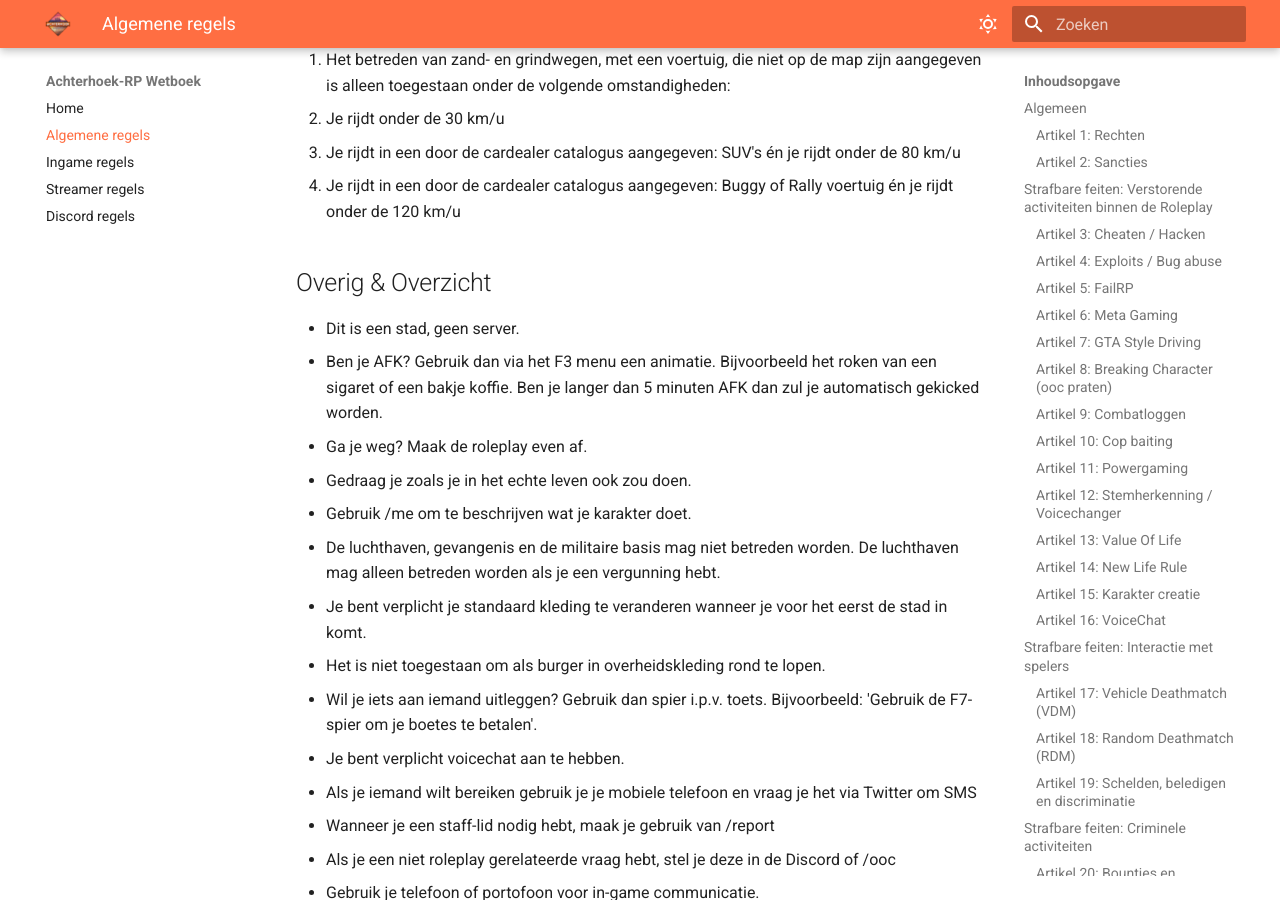
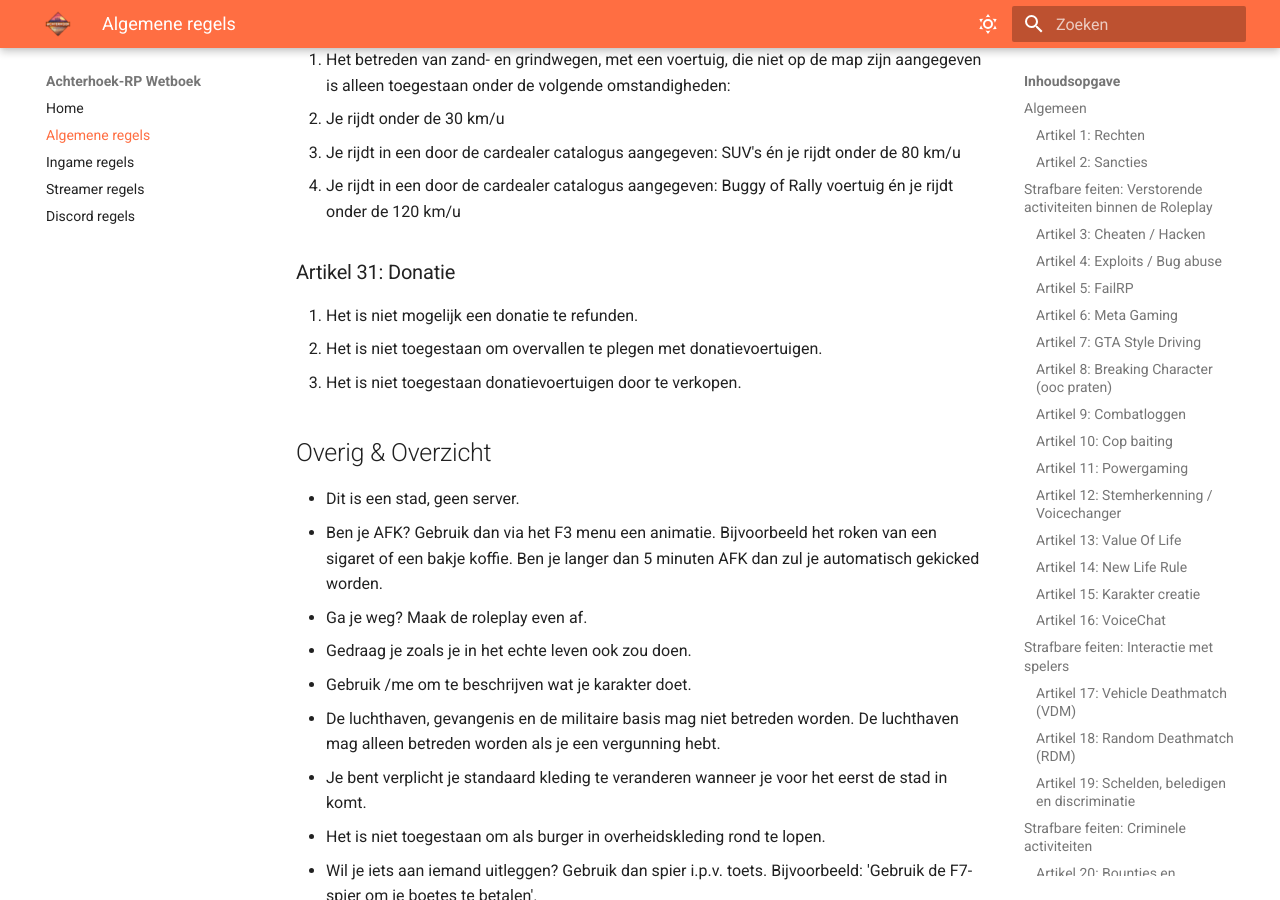
Before and after one commit to Jaccosf/ARP-Wetboek, an MkDocs documentation site: the page built from docs/algemeen.md, in a window 1280 px wide and 900 px high, scrolled down 9115 px. Built offline with MkDocs 1.6.1 and Material for MkDocs 9.7.7, drawn with Linux system fonts in a browser that asks for light colours.

Commit message:
Artikel 31 omtrent donaties toegevoegd

```diff
--- a/docs/algemeen.md
+++ b/docs/algemeen.md
@@ -228,6 +228,11 @@ Hieronder vind je alle algemene regels waar elke speler zich aan dient te houden
 - Je rijdt in een door de cardealer catalogus aangegeven: SUV's én je rijdt onder de 80 km/u
 - Je rijdt in een door de cardealer catalogus aangegeven: Buggy of Rally voertuig én je rijdt onder de 120 km/u
 
+### Artikel 31: Donatie
+1. Het is niet mogelijk een donatie te refunden.
+2. Het is niet toegestaan om overvallen te plegen met donatievoertuigen.
+3. Het is niet toegestaan donatievoertuigen door te verkopen.
+
 ## Overig & Overzicht
 - Dit is een stad, geen server.
 - Ben je AFK? Gebruik dan via het F3 menu een animatie. Bijvoorbeeld het roken van een sigaret of een bakje koffie. Ben je langer dan 5 minuten AFK dan zul je automatisch gekicked worden.
```
